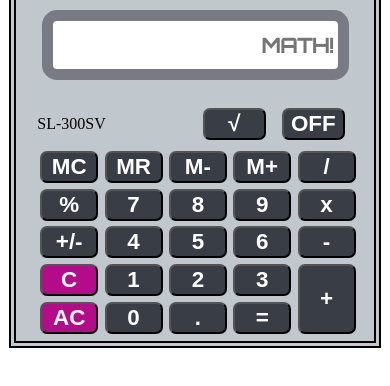
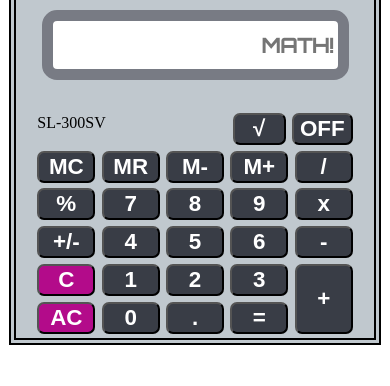
Before and after one commit to LuisEJaar/CasioCalculator, a plain HTML site: page index.html in a window 390 px wide. Shown: the part 108-494 px from the top of the page. Drawn offline with Linux system fonts and the light colour scheme.

Commit message:
Cleaning up top row of buttons

```diff
--- a/CSS/style.css
+++ b/CSS/style.css
@@ -78,8 +78,9 @@
 
     .topButtons {
         display: flex;
+        justify-content: flex-end;
         margin-left: auto;
-        width: 50%;
+        width: 40%;
     }
 
     .row1 {
@@ -107,10 +108,15 @@
         justify-content: center;
         color: white;
         width: 100%;
-        margin: 5%;
+        margin-top: 10%;
         border-radius: 7px;
         font-size: 140%;
         font-weight: bold;
+    }
+
+    .row1 button {
+        margin-left: 5%;
+        width: 92%;
     }
 
     button:active {
```
